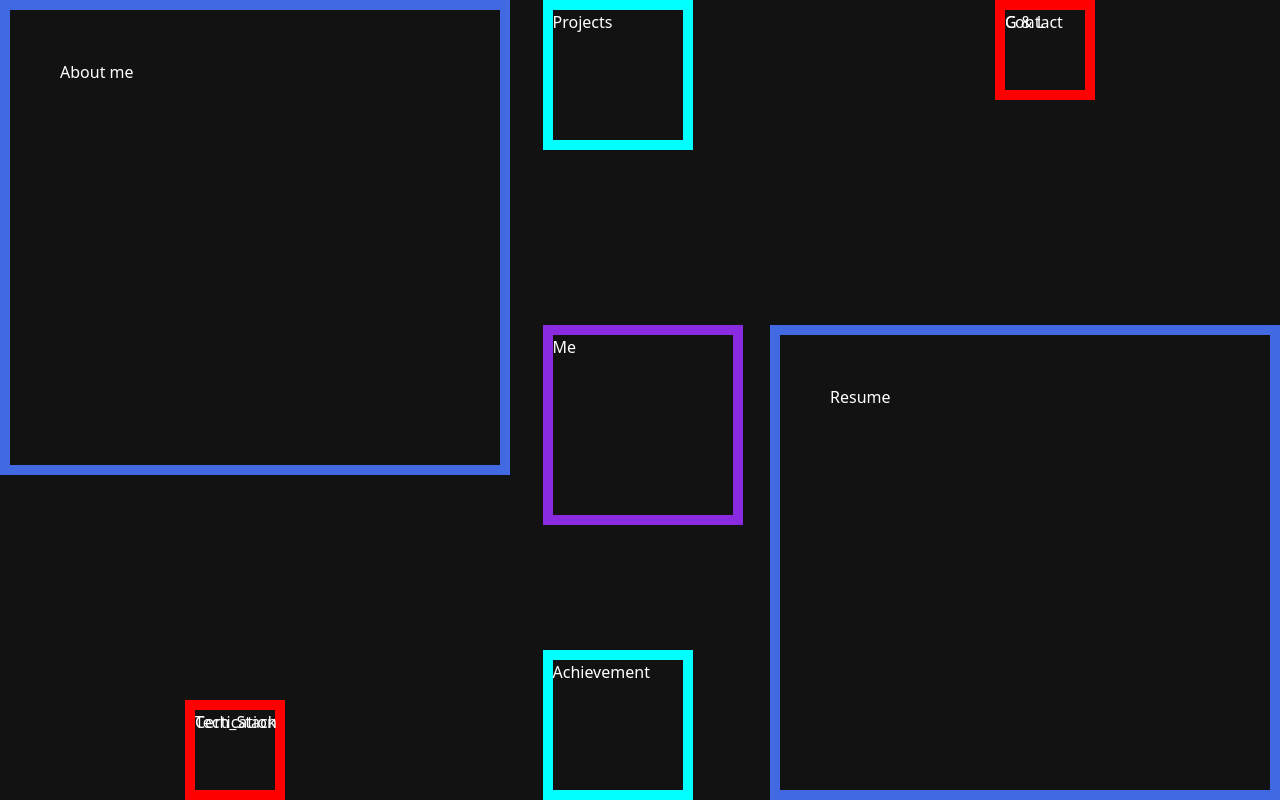
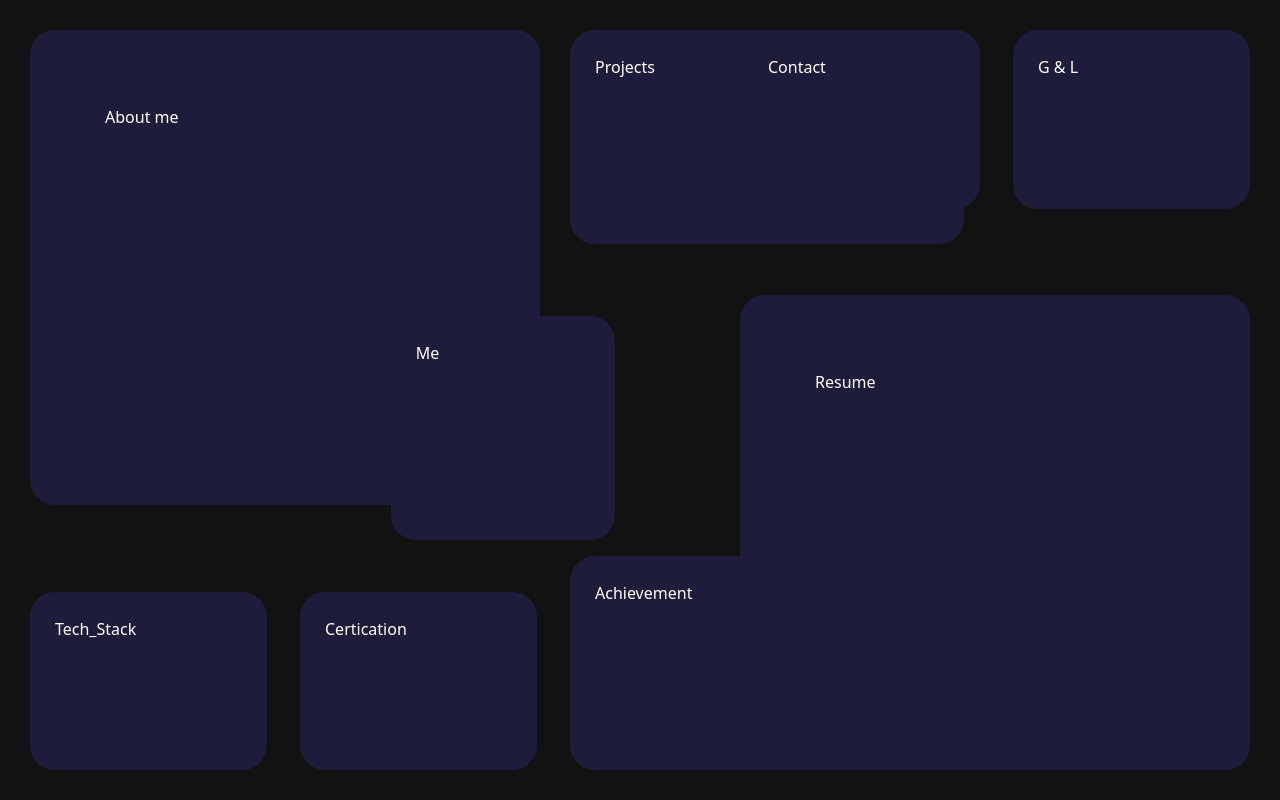
Before and after one commit to Abhimanyu254a/Abhimanyu-Portfolio, a React (Vite) app: page / in a window 1280 px wide. Built offline with nearby package versions, Linux system fonts and the light colour scheme.

Commit message:
Done All the work related to the grid and now jumping into the React app to make it behavior like it has to

```diff
--- a/index.html
+++ b/index.html
@@ -10,10 +10,13 @@
         color: #fff;
 
       }
+      .root{
+        background: #28304D;
+      }
     </style>
   </head>
   <body>
-    <div id="root"></div>
+    <div id="root" style="height: 740px;"></div>
     <script type="module" src="./src/main.jsx"></script>
   </body>
 </html>
--- a/package.json
+++ b/package.json
@@ -11,6 +11,7 @@
   },
   "dependencies": {
     "@tailwindcss/vite": "^4.1.11",
+    "framer-motion": "^12.23.12",
     "react": "^19.1.0",
     "react-dom": "^19.1.0",
     "tailwindcss": "^4.1.11"
--- a/src/components/Grid.jsx
+++ b/src/components/Grid.jsx
@@ -12,8 +12,8 @@ function Grid()
         <div className="top">
         <GridBlock  ClassName='large-top' desciption={'About me'}/>
 
-        <GridBlock ClassName='small-bottom' desciption={'Tech_Stack'}/>
-        <GridBlock ClassName='small-bottom' desciption={'Certication'}/>
+        <GridBlock ClassName='small-bottom-left' desciption={'Tech_Stack'}/>
+        <GridBlock ClassName='small-bottom-right' desciption={'Certication'}/>
         </div>
         <div className="center">
             <GridBlock  ClassName='middle-top' desciption={'Projects'}/>
@@ -23,8 +23,8 @@ function Grid()
 
         <div className="bottom">
 
-        <GridBlock  ClassName='small-top' desciption={'G & L'}/>
-        <GridBlock ClassName='small-top' desciption={'Contact'}/>
+        <GridBlock  ClassName='small-top-left' desciption={'G & L'}/>
+        <GridBlock ClassName='small-top-right' desciption={'Contact'}/>
 
 
         <GridBlock ClassName='large-bottom' desciption={'Resume'}/>
--- a/src/index.css
+++ b/src/index.css
@@ -1,4 +1,13 @@
 @import "tailwindcss";
+
+.root{
+    height: 740px;
+}
+
+*{
+    border-radius: 25px;
+}
+
 
 .Container{
     display:flex;
@@ -20,64 +29,100 @@
     width: 510px;
     padding : 50px 50px 50px 50px;
     height: 475px;
-    border-color: royalblue;
-    border-width:10px 10px 10px 10px;
+    border-color:#1D1D3B;
+    border-width:25px 25px 25px 25px;
     position: absolute;
-    top: 0px;
-    left:0px;
+    left: 30px;
+    top: 30px;
+    background-color: #1D1D3B;
 }
 .large-bottom{
     width: 510px;
     padding : 50px 50px 50px 50px;
     height: 475px;
-    border-color: royalblue;
-    border-width:10px 10px 10px 10px;
+        border-color:#1D1D3B;
+    border-width:25px 25px 25px 25px;
     position: absolute  ;
-    bottom: 0px;
-    right: 0px;
+    bottom: 30px;
+    right: 30px;
+    background-color: #1D1D3B;
 }
 
-.small-bottom{
-    width:100px;
-    height:100px;
-    border-width: 10px 10px 10px 10px;
-    border-color: red;
+.small-bottom-left{
+    width: 237px;
+    height: 178.5px;
+    border-width:25px 25px 25px 25px;
+    border-color:#1D1D3B;
     position: absolute;
-    left: 185px;
-    bottom: 0px;
+    left: 30px;
+    bottom: 30px;
+    background-color: #1D1D3B;
+
 }
-.small-top{
-    width:100px;
-    height:100px;
-    border-width: 10px 10px 10px 10px;
-    border-color: red;
+.small-bottom-right{
+    width: 237px;
+    height: 178.5px;
+    border-width:25px 25px 25px 25px;
+    border-color:#1D1D3B;
     position: absolute;
-    right: 185px;
-    top: 0px;
+    background-color: #1D1D3B;
+    bottom: 30px;
+    left: 300px;
 }
+.small-top-left{
+    width: 237px;
+    height: 178.5px;
+    border-width:25px 25px 25px 25px;
+    border-color:#1D1D3B;
+    position: absolute;
+        right: 30px;
+    top: 30px;
+    background-color: #1D1D3B;
+}
+.small-top-right{
+    width: 237px;
+    height: 178.5px;
+    border-width:25px 25px 25px 25px;
+    border-color:#1D1D3B;
+    position: absolute;
+    right: 300px;
+    top: 30px;
+    background-color: #1D1D3B;
+}
+
 .middle{
-    width:200px;
-    height:200px;
-    border-width:10px 10px 10px 10px;
-    border-color:blueviolet;
+
+    border-width:25px 25px 25px 25px;
+    border-color:#1D1D3B;
     bottom: 100px;
     position: absolute;
-    bottom: 275px;
+    bottom: 260px;
+    right: 665px;
+    width: 224.2px;
+    height: 224.2px;
+    background-color: #1D1D3B;
+
 }
 .middle-top{
-    width:150px;
-    height: 150px;
-    border-width:10px 10px 10px 10px;
-    border-color:cyan ;
+    border-width:25px 25px 25px 25px;
+    border-color:#1D1D3B;
     position: absolute;
-    top: 0px;
+    top: 30px;
+    height: 214.2px;
+    width: 394.2px;
+    right: 575px;
+    left: 570px;
+    background-color: #1D1D3B;
 }
 
 .middle-bottom{
-    width:150px;
-    height: 150px;
-    border-width:10px 10px 10px 10px;
-    border-color:cyan ;
+    border-width:25px 25px 25px 25px;
+    border-color:#1D1D3B;
     position: absolute;
-    bottom: 0px;
+    bottom: 30px;
+    background-color: #1D1D3B;
+    height: 214.2px;
+    width: 394.2px;
+    right: 575px;
+    left: 570px;
 }
```
Also changed, not shown: 1 other file (tests, documents, lock files or other folders).
